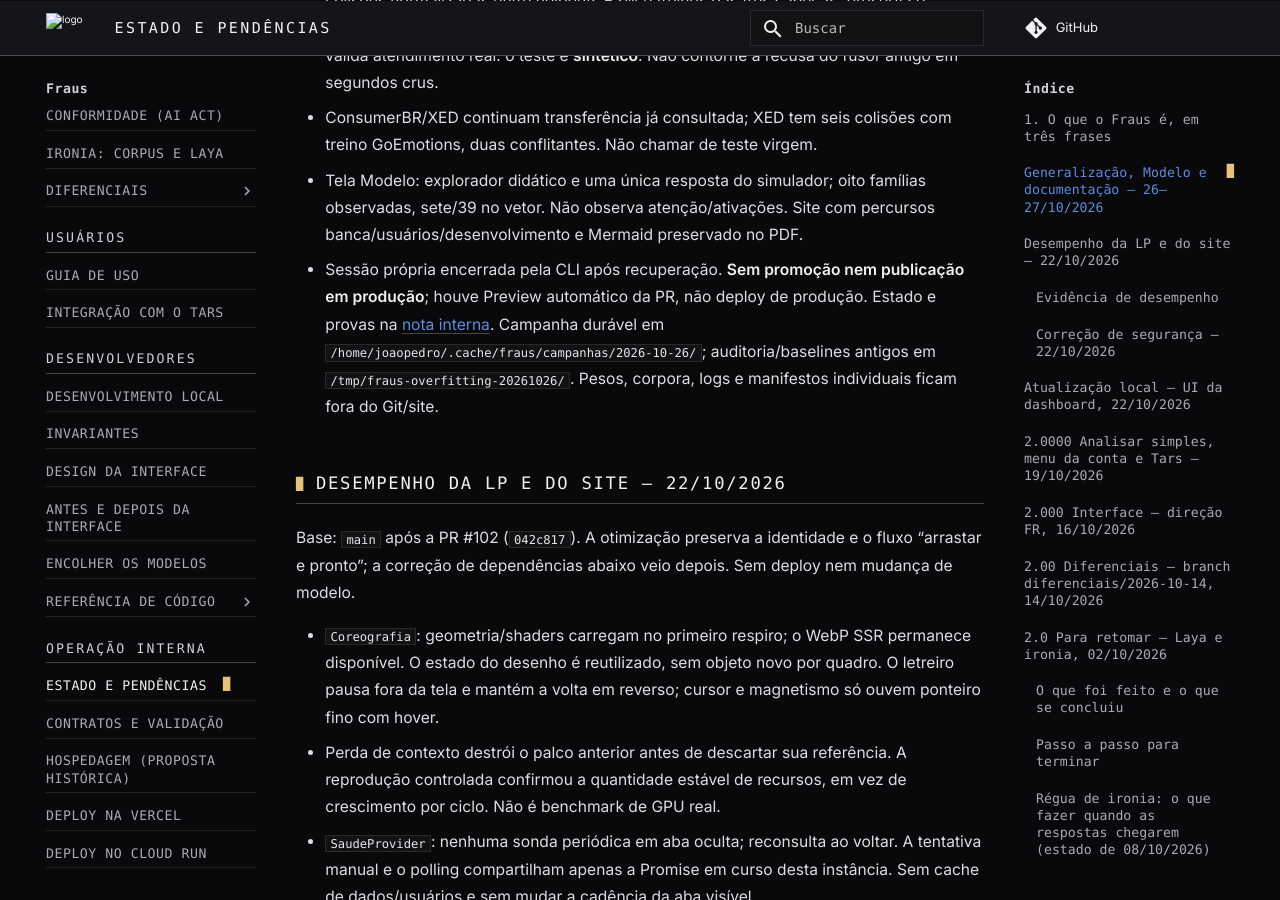
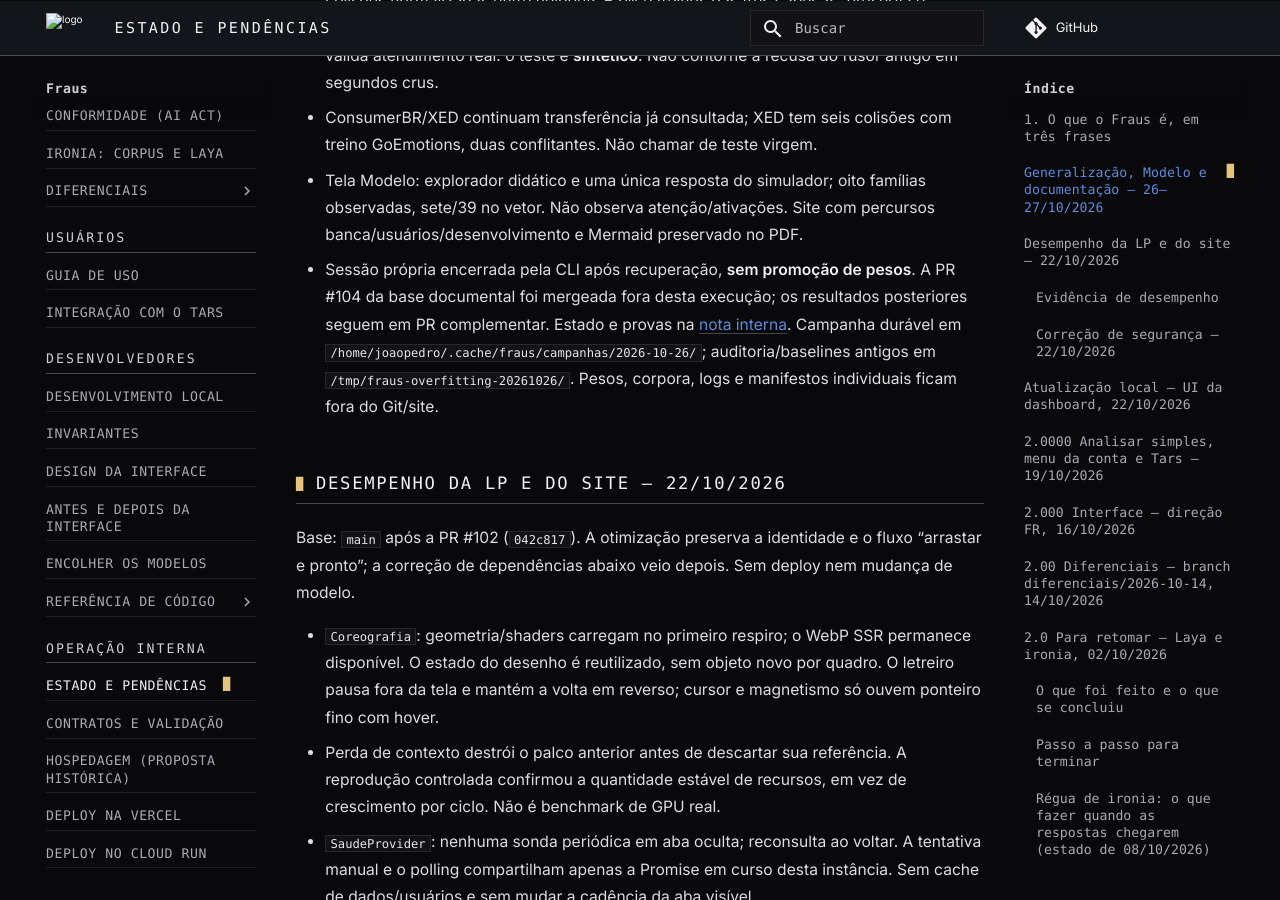
Before and after one commit to Joao-Tavares0312/Fraus, an MkDocs documentation site: the page built from docs/handoff.md, in a window 1280 px wide and 900 px high, scrolled down 1354 px. Built offline with MkDocs 1.6.1 and Material for MkDocs 9.7.7, drawn with Linux system fonts in a browser that asks for light colours; some web fonts are replaced; comment, search, counter and statistics services are not loaded.

Commit message:
docs(pesquisa): distingue resultados do merge documental
Co-Authored-By: Neuro <neuro.chan.dev@gmail.com>

```diff
--- a/docs/handoff.md
+++ b/docs/handoff.md
@@ -45,9 +45,10 @@
 - Tela Modelo: explorador didático e uma única resposta do simulador;
   oito famílias observadas, sete/39 no vetor. Não observa atenção/ativações.
   Site com percursos banca/usuários/desenvolvimento e Mermaid preservado no PDF.
-- Sessão própria encerrada pela CLI após recuperação. **Sem promoção nem
-  publicação em produção**; houve Preview automático da PR, não deploy de
-  produção. Estado e provas na [nota interna](notas/2026-10-26-generalizacao.md).
+- Sessão própria encerrada pela CLI após recuperação, **sem promoção de pesos**.
+  A PR #104 da base documental foi mergeada fora desta execução; os resultados
+  posteriores seguem em PR complementar. Estado e provas na
+  [nota interna](notas/2026-10-26-generalizacao.md).
   Campanha durável em `/home/joaopedro/.cache/fraus/campanhas/2026-10-26/`;
   auditoria/baselines antigos em `/tmp/fraus-overfitting-20261026/`.
   Pesos, corpora, logs e manifestos individuais ficam fora do Git/site.
```
Also changed, not shown: docs/generalizacao.md (+2 -2 lines), docs/limitacoes.md (+1 -1 lines), docs/notas/2026-10-26-generalizacao.md (+15 -5 lines), docs/treinamento.md (+1 -1 lines).
